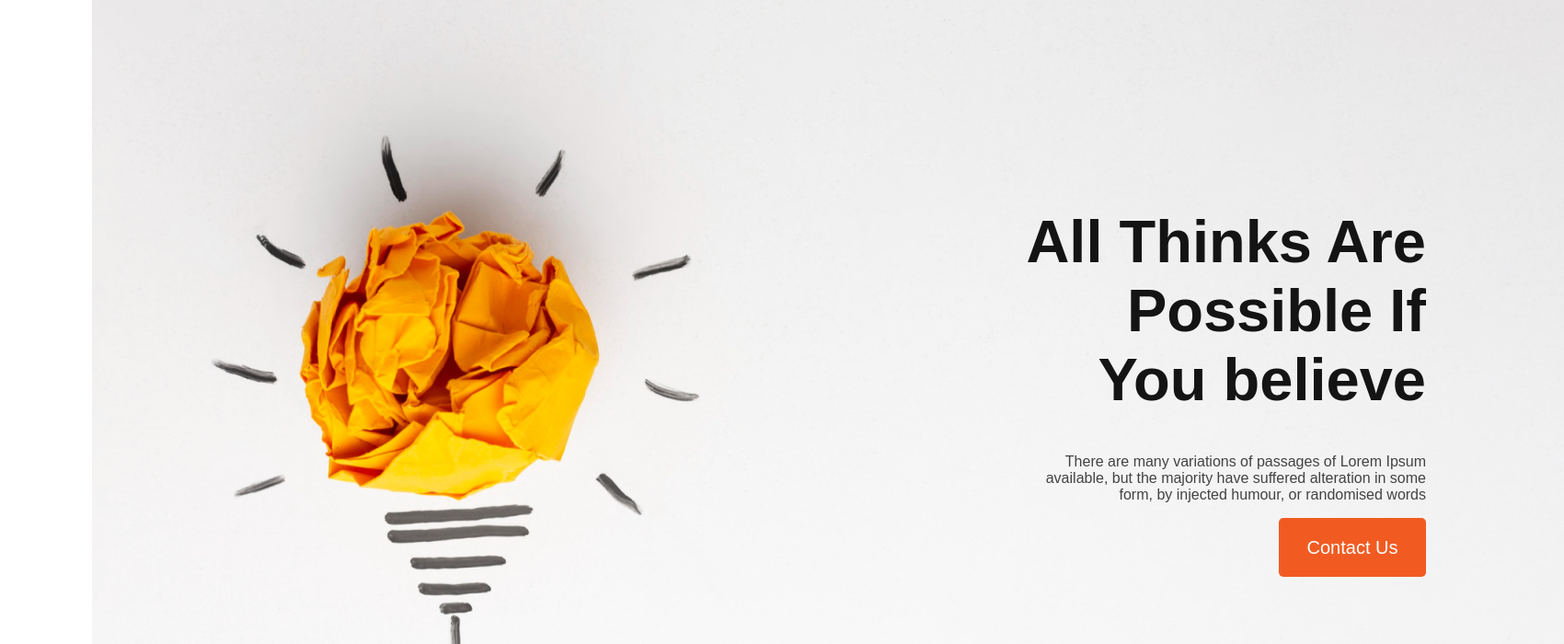
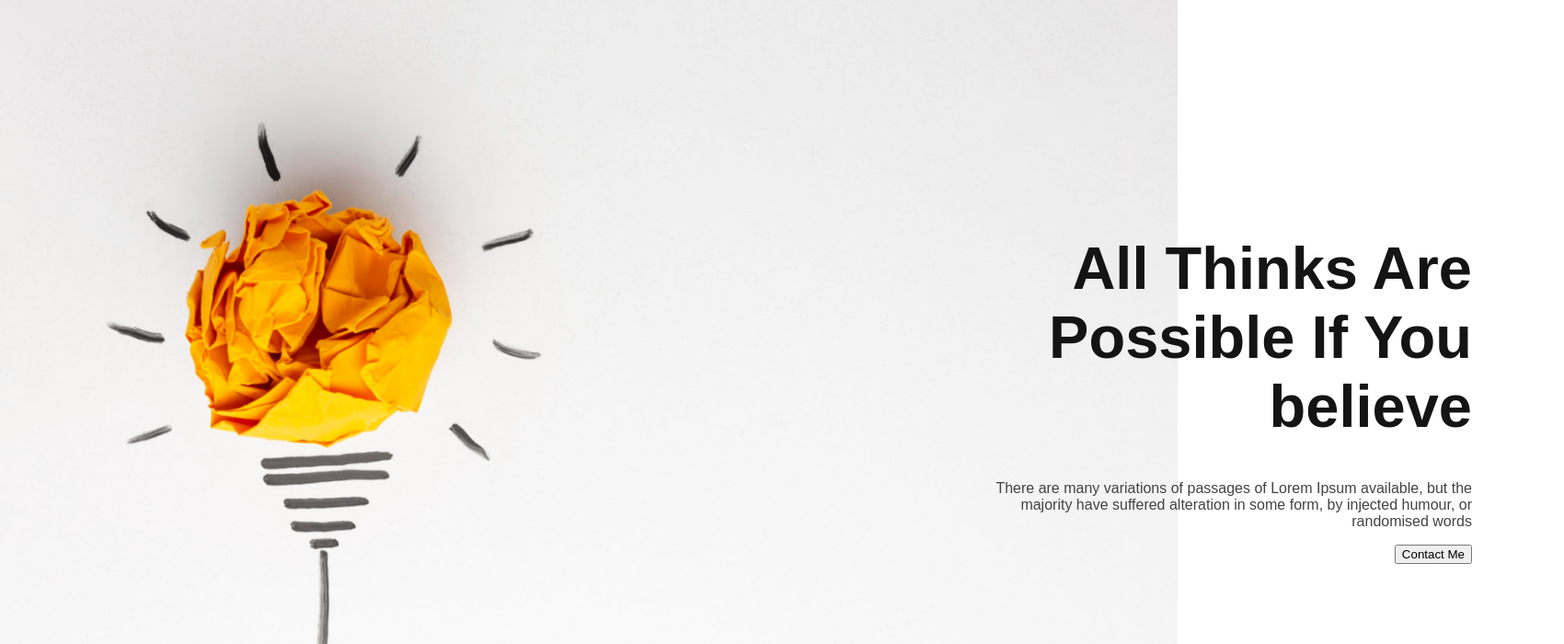
Before and after one commit to Sayedul3731/my-first-website, a plain HTML site: page index.html in a window 1280 px wide. Shown: the top 700 px of the page at 92% size, 1700 px wide, since content can reach past the window. Drawn offline with Linux system fonts and the light colour scheme.

Commit message:
added some design

```diff
--- a/index.html
+++ b/index.html
@@ -7,16 +7,13 @@
     <link rel="stylesheet" href="./styles/style.css">
 </head>
 <body>
-    <header class="header">
-        <div class="banner-img">
-            <img src="./images/banner/banner1.png" alt="">
-        </div>
+    <header class="banner">
         <div class="banner-content">
-            <h1 class="banner-title">All Thinks Are Possible If You believe</h1>
-            <p class="banner-description">There are many variations of passages of Lorem Ipsum available, but the majority have suffered alteration in some form, by injected humour, or randomised words</p>
-            <button class="btn">Contact Us</button>
-        </div>
-    </header>
+           <h1 class="banner-title">All Thinks Are Possible If You believe</h1>
+           <p class="banner-description">There are many variations of passages of Lorem Ipsum available, but the majority have suffered alteration in some form, by injected humour, or randomised words</p>
+           <button class="btn-banner">Contact Me</button>
+       </div>
+       </header>
     <main>
         <!-- failure section starts here  -->
         <section class="failure">
--- a/styles/style.css
+++ b/styles/style.css
@@ -5,22 +5,27 @@ body{
     font-family: sans-serif;
 }
 /* header styles starts here  */
-.header{
-    display: flex;
-    justify-content: space-between;
-    align-items: center;
-    background: url(<path-to-image>), lightgray -0.889px 0px / 100.111% 111.51% no-repeat;
-    margin: 0px 280px 180px 100px;
-    width: 1600px;
-    height: 808px;
+.banner{
+    width: 100%;
+    height: 90vh;
+    /* background: url('images/banner/banner2.png'); */
+    background: url('../images/banner/banner1.png'), lightgray 50% / cover no-repeat;
+    background-repeat: no-repeat;
+    position: relative;
+    background-size: cover;
+
 }
 .banner-img{
     width: 1000px;
 
 }
 .banner-content{
+    width: 520px;
+    height: 600px;
+    position: absolute;
+    margin-left: 1080px;
+    margin-top: 210px;
     text-align: right;
-    margin-right: 150px;
 }
 .banner-title{
     color:  #151414;
```
